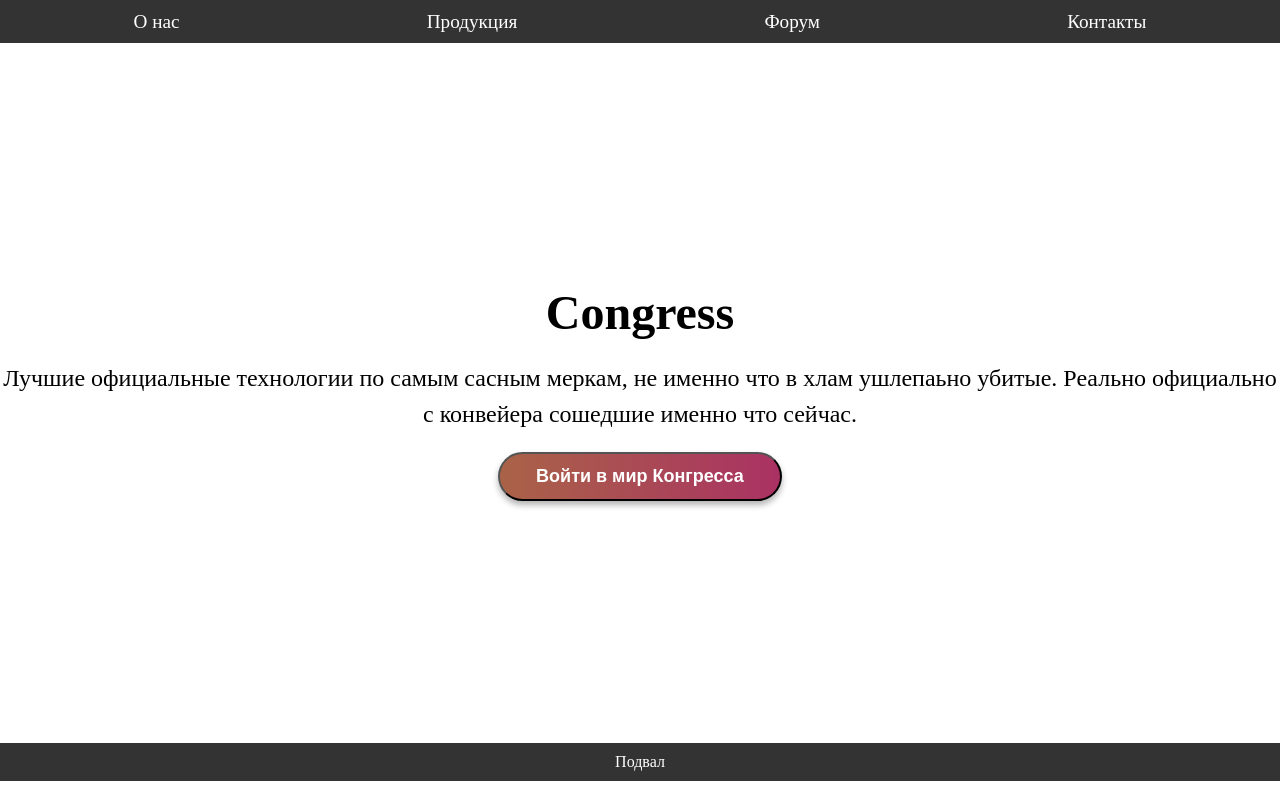
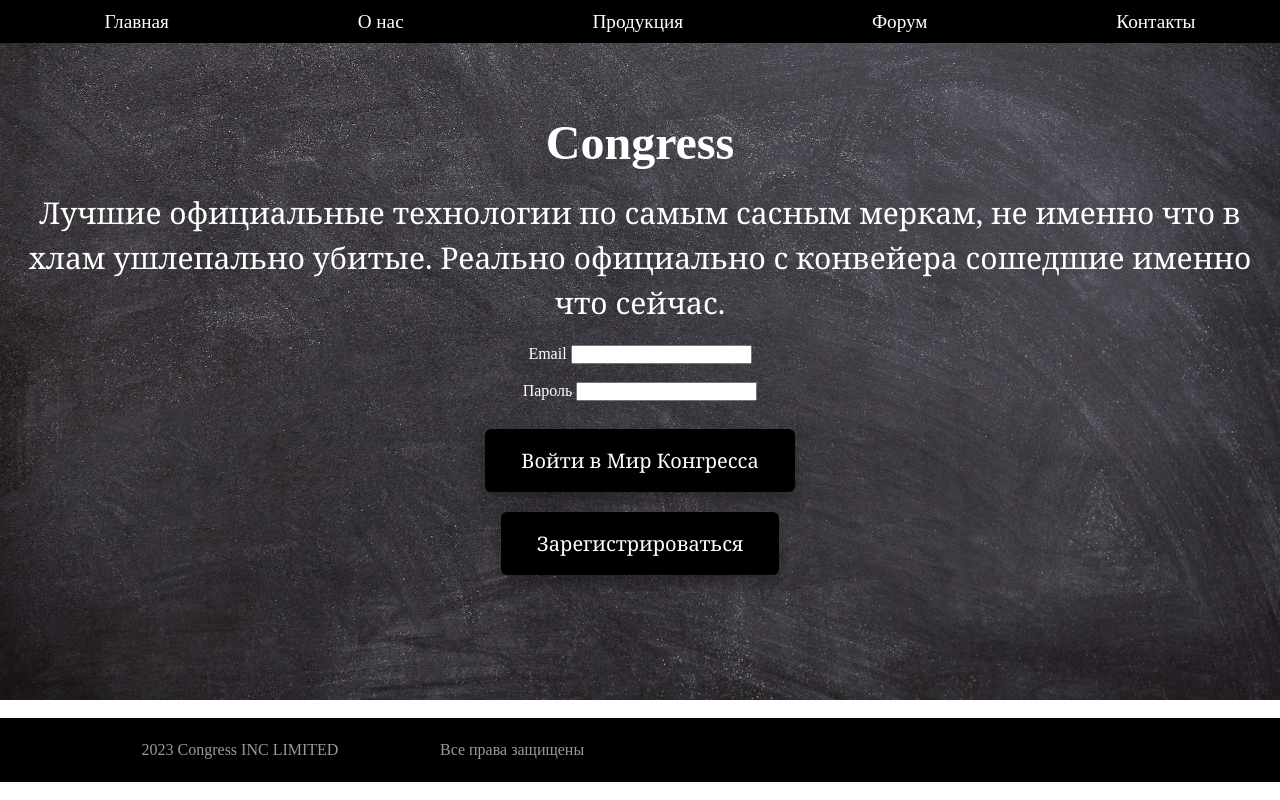
Before and after one commit to Aisasen/Learning-01.09.2022-25.05.2024, a PHP site: page /Congress/HomeCongress.php in a window 1280 px wide. Run offline with PHP 8.4, Linux system fonts and the light colour scheme.

Commit message:
Add files via upload

```diff
--- a/Congress/HomeCongress.php
+++ b/Congress/HomeCongress.php
@@ -1,24 +1,74 @@
 <head>
-    <title>Congress</title>
-    <link rel="stylesheet" type="text/css" href="style.css" />
+  <title>Congress - Главная</title>
+  <link rel="stylesheet" type="text/css" href="style.css">
 </head>
 <body>
   <header>
     <nav>
-        <a href="#">О нас</a>
-        <a href="#">Продукция</a>
-        <a href="#">Форум</a>
-        <a href="#">Контакты</a>
+      <a href="HomeCongress.php">Главная</a>
+      <a href="AboutUs.php">О нас</a>
+      <a href="Store.php">Продукция</a>
+      <a href="Forum.php">Форум</a>
+      <a href="Contacts.php">Контакты</a>
     </nav>
   </header>
   <main>
     <section>
       <h1>Congress</h1>
-        <p>Лучшие официальные технологии по самым сасным меркам, не именно что в хлам ушлепаьно убитые. Реально официально с конвейера сошедшие именно что сейчас.</p>
-        <button >Войти в мир Конгресса</button>
+      <p>Лучшие официальные технологии по самым сасным меркам, не именно что в хлам ушлепально убитые. Реально официально с конвейера сошедшие именно что сейчас.</p>
+      <form action="#" method="post" class="login">
+        <label for="email">Email  </label>
+        <input type="email" id="email" name="email" required>
+        <br><br>
+        <label for="password">Пароль  </label>
+        <input type="password" id="password" name="password" required>
+        <br><br>
+        <button type="submit" class="login-button">Войти в Мир Конгресса</button>
+      </form>
+      <a href="Registration.php"><button class="register-button">Зарегистрироваться</button></a>
     </section>
   </main>
+  <br>
   <footer>
-      Подвал
+    <div class="container">
+      <div class="row">
+        <div class="col-md-4">
+          2023 Congress INC LIMITED
+        </div>
+      </div>
+      <div class="row">
+        <div class="col-md-12">
+          Все права защищены
+        </div>
+      </div>
+    </div>
   </footer>
+  <?php
+session_start(); // Начинаем сессию
+
+if (isset($_POST['login'])) { // Проверяем, нажата ли кнопка "Войти"
+    $email = $_POST['email'];
+    $password = $_POST['password'];
+
+    $conn = mysqli_connect('localhost', 'root', '', 'mydatabase');
+
+    if (!$conn) {
+        die("Connection failed: " . mysqli_connect_error());
+    }
+
+    // Выполняем запрос на поиск пользователя в таблице users
+    $query = "SELECT * FROM users WHERE email='$email' AND password='$password'";
+    $result = mysqli_query($conn, $query);
+
+    if (mysqli_num_rows($result) == 1) { // Если пользователь найден
+        $row = mysqli_fetch_assoc($result);
+        $_SESSION['user_id'] = $row['id']; // Сохраняем ID пользователя в сессии
+        echo "string";
+    } else { // Если пользователь не найден
+        echo "<p>Неправильный email или пароль</p>";
+    }
+
+    mysqli_close($conn);
+}
+?>
 </body>
--- a/Congress/style.css
+++ b/Congress/style.css
@@ -6,12 +6,16 @@
 }
 
 /* Задаем стили для шапки сайта */
-header
-{
-  background-color: #333;
+header {
+  background-color: black;
   color: #fff;
   padding: 10px;
+  position: fixed;
+  top: 0;
+  left: 0;
+  width: 100%;
 }
+
 
 /* Задаем стили для навигационного меню */
 nav
@@ -63,47 +67,146 @@ aside
 }
 
 /* Задаем стили для подвала сайта */
-footer
-{
-  background-color: #333;
-  color: #fff;
-  text-align: center;
-  padding: 10px;
-}
+
 section p
-
 {
   font-size: 1.5em; /* Увеличиваем размер шрифта */
   line-height: 1.5; /* Задаем межстрочный интервал */
   margin-bottom: 20px; /* Добавляем отступ снизу */
 }
-button
-{
-  display: inline-block;
-  border-radius: 50px;
-  padding: 12px 36px;
-  font-size: 18px;
-  font-weight: bold;
-  text-align: center;
-  text-decoration: none;
-  color: #fff;
-  background: linear-gradient(to right, #aa6347, #aa007f);
-  background-size: 200% auto;
-  transition: all 0.5s ease-out;
-  box-shadow: 0px 4px 6px rgba(0, 0, 0, 0.3);
-  transition: all 0.2s ease-in-out;
-  animation: pulse 2s infinite;
+/* Стили для кнопки */
+button {
+  background-color: #000000; /* Цвет фона */
+  border: none; /* Убираем границу */
+  color: #fff; /* Цвет текста */
+  cursor: pointer; /* Добавляем указатель мыши */
+  font-family: Georgia, sans-serif; /* Шрифт */
+  font-size: 20px; /* Размер шрифта */
+  padding: 18px 36px; /* Внутренние отступы */
+  text-align: center; /* Выравнивание текста по центру */
+  text-decoration: none; /* Убираем подчеркивание */
+  display: inline-block; /* Строчно-блочный элемент */
+  margin: 10px; /* Внешние отступы */
+  border-radius: 6px; /* Закругление углов */
+  box-shadow: 0 8px 15px rgba(0,0,0,0.3); /* Тень */
+  transition: background-color 0.3s ease-in-out, box-shadow 0.3s ease-in-out; /* Плавное изменение цвета фона и тени при наведении */
 }
 
-button:hover
-{
-  transform: translateY(-2px);
-  box-shadow: 0px 8px 12px rgba(0, 0, 0, 0.3);
-  background-position: right center;
+/* Стили при наведении на кнопку */
+button:hover {
+  background-color: #333333; /* Новый цвет фона */
+  box-shadow: 0 12px 20px rgba(0,0,0,0.4); /* Новая тень */
 }
 
-button:active
+/* Стили при нажатии на кнопку */
+button:active {
+  background-color: #555555; /* Еще один новый цвет фона */
+}
+
+section p {
+  font-family: Georgia, sans-serif;
+  font-size: 30px;
+  line-height: 1.5;
+  margin-bottom: 20px;
+}
+
+section p:first-of-type {
+  margin-top: 0;
+}
+
+main {
+  color: white;
+}
+
+main {
+  background-image: url("MainBg.jpg");
+  background-size: cover;
+  background-position: center;
+}
+
+footer {
+  background-color: #000000;
+  color: #999999;
+  padding: 3px 0;
+  bottom: 0;
+  width: 100%;
+}
+}
+
+footer a {
+  color: #333;
+}
+
+footer a:hover {
+  color: #000;
+}
+
+.container {
+  max-width: 1200px;
+  margin: 0 auto;
+}
+
+.row {
+  margin-bottom: 20px;
+}
+
+.col-md-4 {
+  width: 33.33%;
+  float: left;
+  text-align: center;
+}
+.wrapper {
+  min-height: 100%;
+  margin-bottom: -60px; /* здесь 60px - это высота вашего подвала */
+}
+
+.footer {
+  height: 60px; /* здесь 60px - это высота вашего подвала */
+}
+@media (max-width: 767px)
 {
-  transform: translateY(0);
-  box-shadow: 0px 2px 4px rgba(0, 0, 0, 0.3);
+  .col-md-4
+  {
+    width: 100%;
+    float: none;
+  }
 }
+.product {
+background-color: #777777;
+border: 1px solid #ccc;
+padding: 10px;
+margin-bottom: 10px;
+}
+
+.product h2 {
+font-size: 1.5em;
+font-family: Georgia;
+background-color: black;
+color: orange;
+margin: 0;
+}
+
+.product p
+{
+margin: 5px 0;
+background-color: #873623;
+font-family: Georgia;
+}
+
+.product img
+{
+width: 300px;
+height: auto;
+margin-bottom: 5px;
+}
+.sidebar
+{
+  background-color: #777777;
+  text-align: center;
+}
+.sidebar li a
+{
+  background-color: #555555;
+  color: orange;
+  font-size: 20px;
+}
```
Also changed, not shown: Congress/AboutUs.php (added, +52 -0 lines), Congress/Contacts.php (added, +109 -0 lines), Congress/Forum.php (added, +64 -0 lines), Congress/Product.php (added, +72 -0 lines), Congress/Registration.php (added, +78 -0 lines), Congress/Store.php (added, +46 -0 lines), Congress/product_list.php (added, +54 -0 lines), Congress/MainBG.jpg (added), Congress/Product1.jpg (added), Congress/Product2.jpg (added), Congress/Product3.jpg (added), Congress/camera.jpg (added), Congress/headphones.jpg (added), Congress/notebook.jpg (added), 3 more files. Lines whose indentation alone changed are shown as unchanged.
